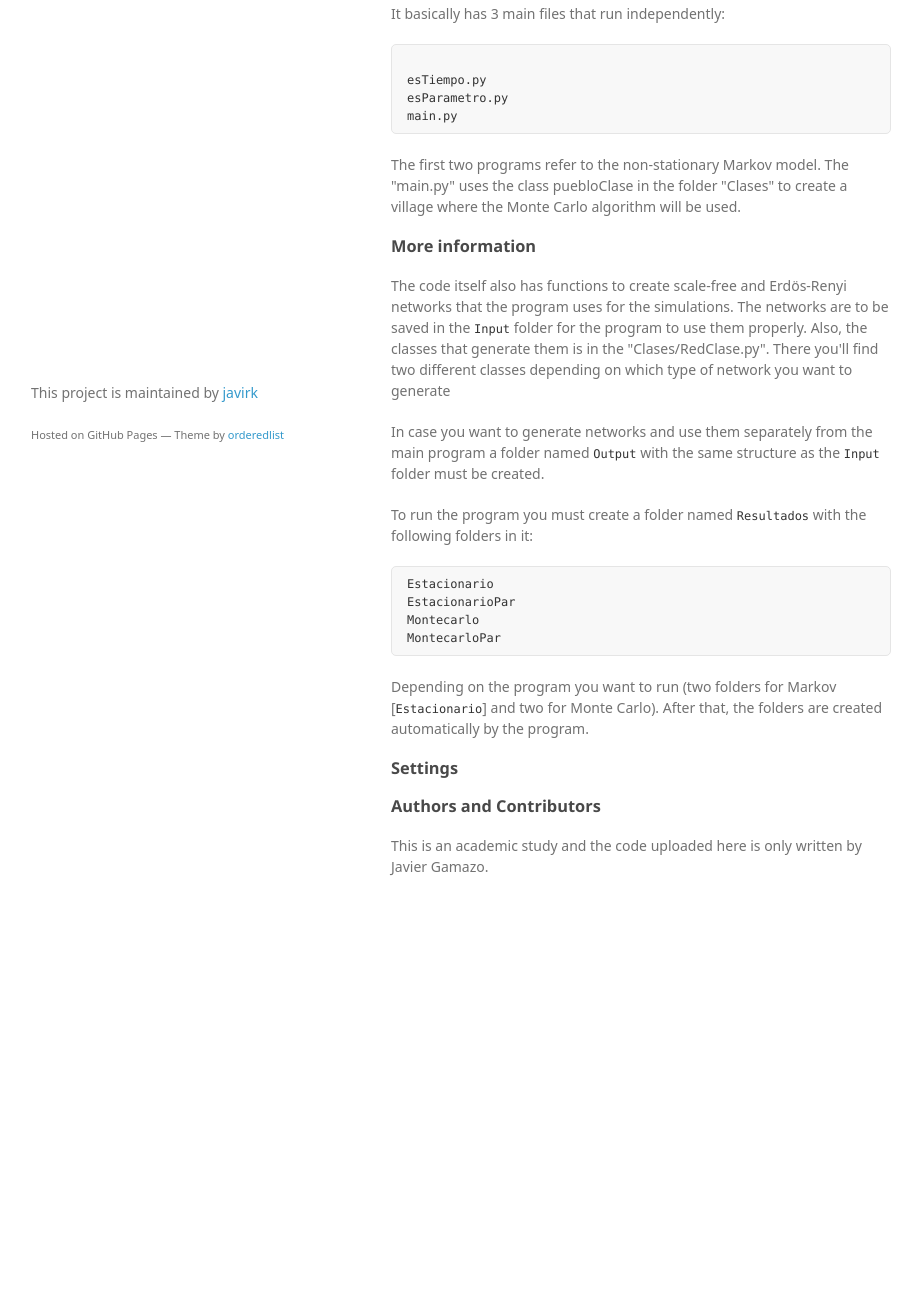
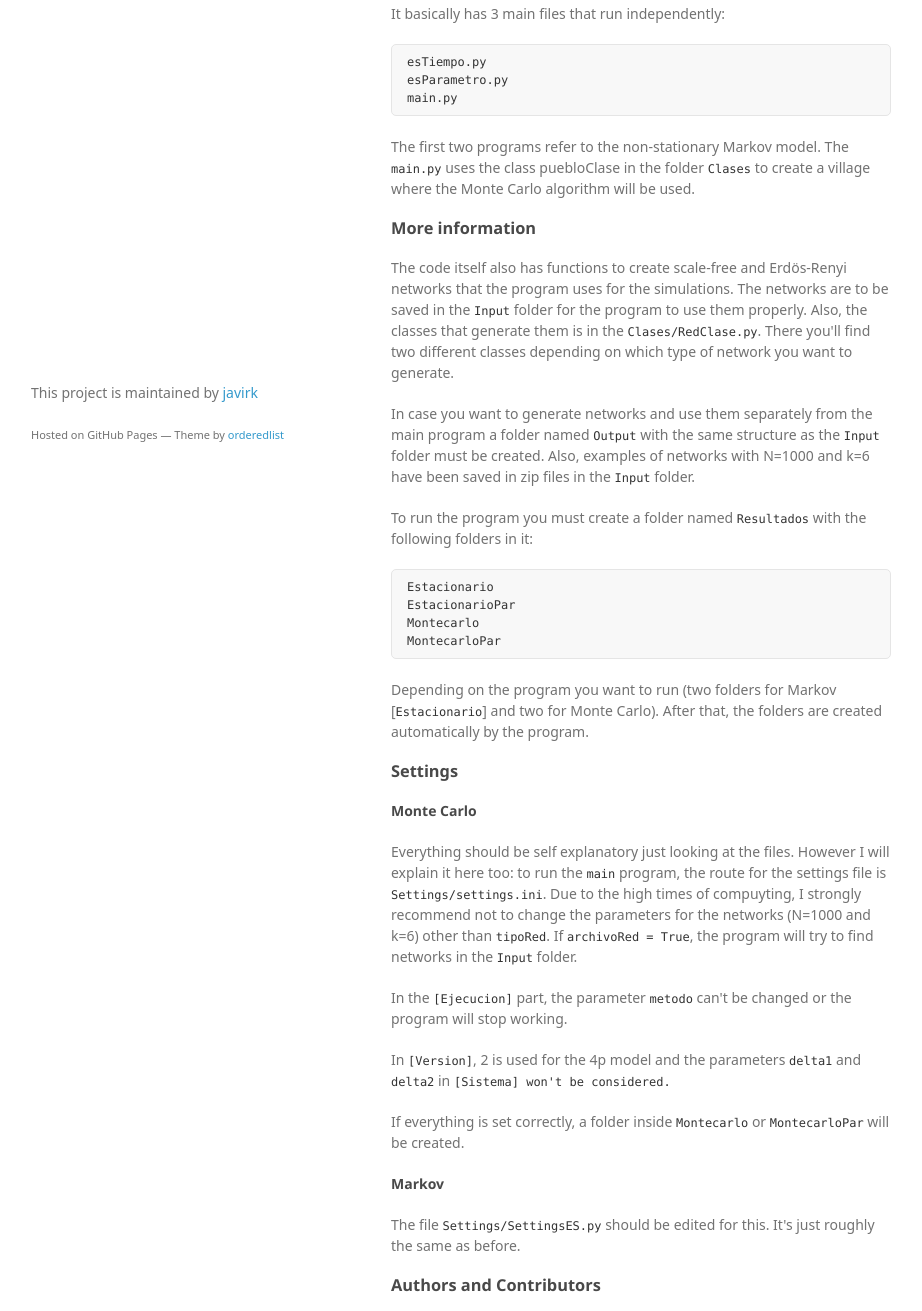
Before and after one commit to javirk/Corrupcion, a plain HTML site: page index.html in a window 1280 px wide. Shown: the part 286-1597 px from the top of the page, without its empty margins (179-1101 px from the left). Before the commit the page ends 1233 px from the top, so only its background shows below. Drawn offline with Linux system fonts and the light colour scheme; a web font is replaced by a local one.

Commit message:
Update index.html

```diff
--- a/index.html
+++ b/index.html
@@ -46,14 +46,13 @@
 
 <p>It basically has 3 main files that run independently:</p>
 
-<pre><code>
-esTiempo.py
+<pre><code>esTiempo.py
 esParametro.py
 main.py
 </code></pre>
 
-<p>The first two programs refer to the non-stationary Markov model. The "main.py" uses the class puebloClase in the folder "Clases" to
-  create a village where the Monte Carlo algorithm will be used.</p>
+        <p>The first two programs refer to the non-stationary Markov model. The <code>main.py</code> uses the class puebloClase in the
+          folder <code>Clases</code> to create a village where the Monte Carlo algorithm will be used.</p>
 
 <h3>
 <a id="more-information" class="anchor" href="#more-information" aria-hidden="true">
@@ -61,11 +60,12 @@ main.py
 
 <p>The code itself also has functions to create scale-free and Erdös-Renyi networks that the program uses for the simulations.
   The networks are to be saved in the <code>Input</code> folder for the program to use them properly. Also, the classes that generate
-  them is in the "Clases/RedClase.py". There you'll find two different classes depending on which type of network you want to generate
-        </p>
+  them is in the <code>Clases/RedClase.py</code>. There you'll find two different classes depending on which type of network you want
+  to generate.</p>
 
 <p>In case you want to generate networks and use them separately from the main program a folder named <code>Output</code> with the same
-  structure as the <code>Input</code> folder must be created.</p>
+  structure as the <code>Input</code> folder must be created. Also, examples of networks with N=1000 and k=6 have been saved in zip
+  files in the <code>Input</code> folder.</p>
 
 <p>To run the program you must create a folder named <code>Resultados</code> with the following folders in it:</p>
 
@@ -81,6 +81,25 @@ MontecarloPar
 <h3>
 <a id="settings" class="anchor" href="#settings" aria-hidden="true">
   <span aria-hidden="true" class="octicon octicon-link"></span></a>Settings</h3>
+  <h4><a id="settings_MC" class="anchor" href="#settings_MC" aria-hidden="true">
+  <span aria-hidden="true" class="octicon octicon-link"></span></a>Monte Carlo</h4>
+        <p>Everything should be self explanatory just looking at the files. However I will explain it here too: to run the
+          <code>main</code> program, the route for the settings file is <code>Settings/settings.ini</code>. Due to the high times of
+          compuyting, I strongly recommend not to change the parameters for the networks (N=1000 and k=6) other than
+          <code>tipoRed</code>. If <code>archivoRed = True</code>, the program will try to find networks in the <code>Input</code>
+          folder.</p>
+        <p>In the <code>[Ejecucion]</code> part, the parameter <code>metodo</code> can't be changed or the program will stop working.
+        </p>
+        <p>In <code>[Version]</code>, 2 is used for the 4p model and the parameters <code>delta1</code> and <code>delta2</code>
+          in <code>[Sistema] won't be considered.</code></p>
+        <p>If everything is set correctly, a folder inside <code>Montecarlo</code> or <code>MontecarloPar</code> will be created. </p>
+
+
+  <h4><a id="settings_MK" class="anchor" href="#settings_MK" aria-hidden="true">
+  <span aria-hidden="true" class="octicon octicon-link"></span></a>Markov</h4>
+        <p>The file <code>Settings/SettingsES.py</code> should be edited for this. It's just roughly the same as before.</p>
+
+
 
 <h3>
 <a id="authors-and-contributors" class="anchor" href="#authors-and-contributors" aria-hidden="true">
```
